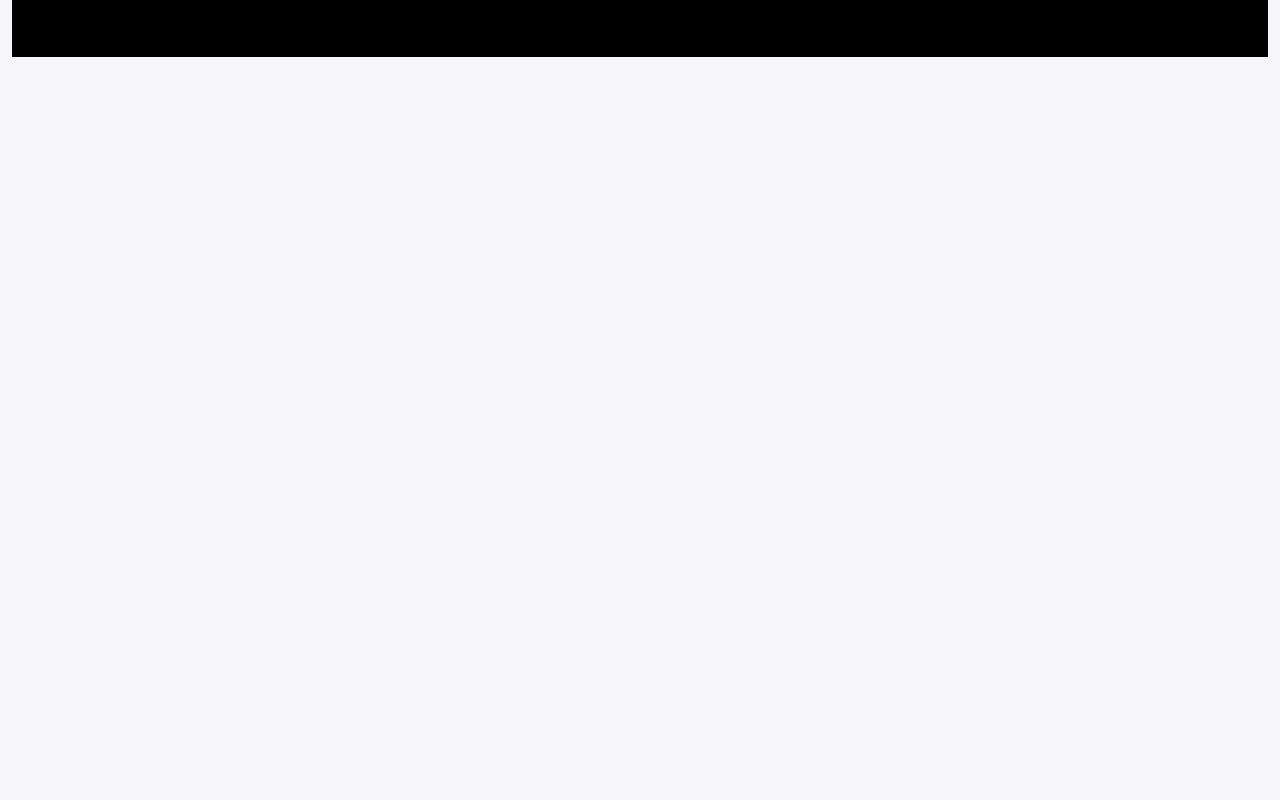
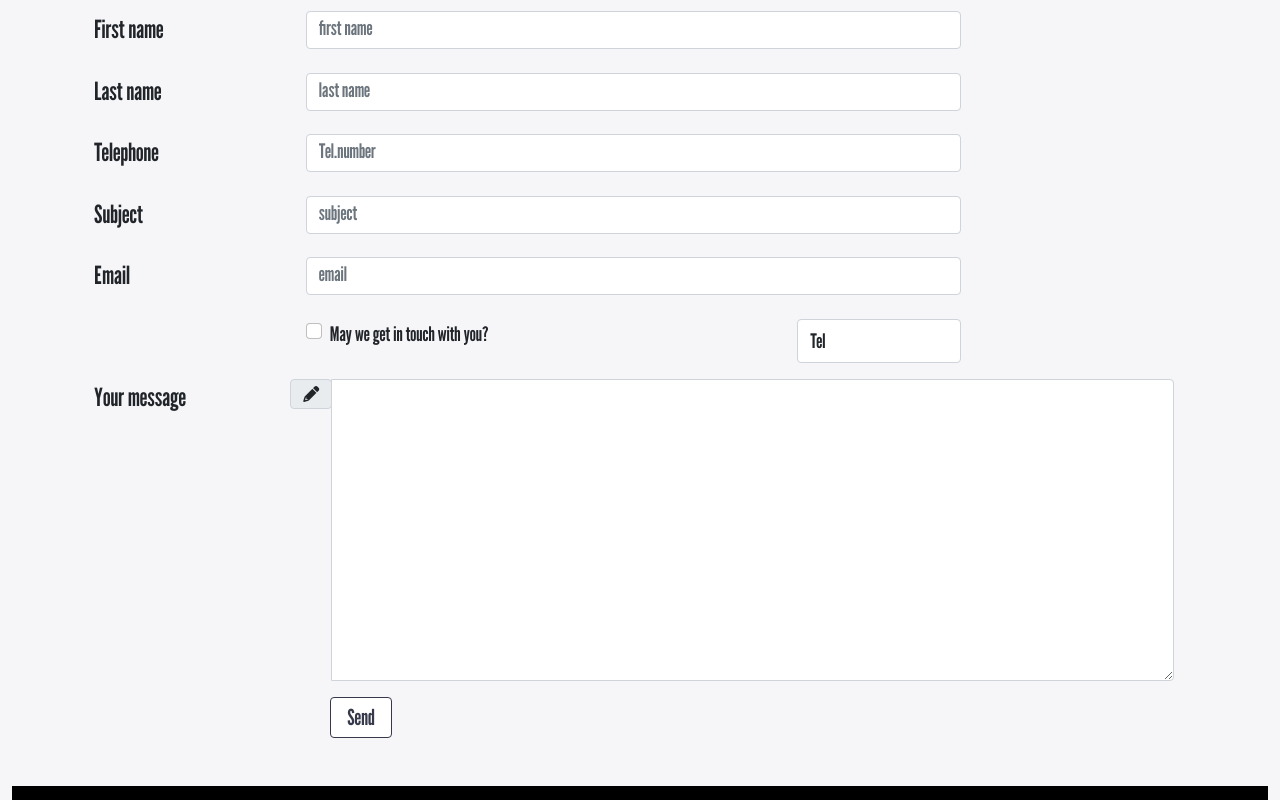
Before and after one commit to Dak2dak/new-work-react-redux-e-commerce, a React (Create React App) app: page / in a window 1280 px wide. Shown: the part 1220-2020 px from the top of the page. Before the commit the page ends 1277 px from the top, so only its background shows below. Built offline with nearby package versions, Linux system fonts and the light colour scheme.

Commit message:
done with styling contact form

```diff
--- a/package.json
+++ b/package.json
@@ -8,6 +8,7 @@
     "@testing-library/user-event": "^13.5.0",
     "bootstrap": "^5.1.3",
     "react": "^17.0.2",
+    "react-bootstrap": "^2.2.0",
     "react-dom": "^17.0.2",
     "react-redux": "^7.2.6",
     "react-router-dom": "^6.2.2",
--- a/src/App.css
+++ b/src/App.css
@@ -7,3 +7,31 @@
 body {
     background-color: #f6f6f9;
 }
+
+/* .App {
+    position: relative;
+}
+
+.fixed__button {
+    position: absolute;
+    bottom: 8%;
+    right: 5%;
+
+    width: 60px;
+    height: 60px;
+    border-radius: 50%;
+} */
+
+.fixed__button .go__back--btn {
+    width: 100%;
+    height: 100%;
+    border-radius: 50%;
+    border: none;
+    outline: none;
+    background-color: #FCA705;
+}
+
+.fixed__button .go__back--btn i {
+    font-size: 30px;
+    color: #fff;
+}
--- a/src/components/Aside.jsx
+++ b/src/components/layout/Aside.jsx
@@ -1,5 +1,5 @@
 import React from 'react';
-import './Aside.css';
+import '../layout/Aside.css';
 
 const Aside = () => {
 
--- a/src/components/NavBar.jsx
+++ b/src/components/layout/NavBar.jsx
@@ -1,5 +1,5 @@
 import React from 'react';
-import '../components/Navbar.css';
+import '../layout/Navbar.css';
 // import { Link } from 'react-router-dom';
 import 'bootstrap/dist/css/bootstrap.min.css';
 
--- /dev/null
+++ b/src/components/styles/Contact.css
@@ -0,0 +1,87 @@
+@import url('https://fonts.googleapis.com/css2?family=League+Gothic&family=Permanent+Marker&display=swap');
+
+*{
+    padding: 0;
+    margin: 0;
+    box-sizing: border-box;
+}
+
+:root {
+    --color-dark: #363949;
+}
+
+.form__view {
+    font-family: 'League Gothic', sans-serif;
+}
+
+.form__view h1 {
+    font-family: 'Permanent Marker', cursive;
+    text-align: center;
+    margin: 3rem 0;
+}
+
+.form__view h1 span {
+    color: #FCA705;
+}
+
+.form__view .contact__form .selectMe {
+    width: 5%;
+}
+
+.form__view .contact__form .mydiv {
+    width: 15%;
+    font-size: 25px;
+}
+
+.form__view .contact__form .front__div {
+    width: 60%;
+}
+
+.mb-3 {
+    display: flex;
+    gap: 3rem;
+}
+
+.contact__form .check__box {
+    display: flex;
+    justify-content: space-between;
+}
+
+.check__box label {
+    font-size: 20px;
+}
+
+.mb-3 .selectMe {
+    width: 25% !important;
+    font-size: 20px;
+}
+
+.message__box {
+    font-size: 25px;
+}
+
+.message__box .text__front--div {
+    padding-left: 2rem;
+    margin-left: 1.5rem;
+}
+
+.message__box .text__front--div .form__send--btn {
+    margin-top: 1rem;
+    margin-left: 2.5rem;
+    padding: .2rem 1rem;
+    margin-bottom: 2rem;
+    font-size: 22px;
+    color: var(--color-dark);
+    background-color: #fff;
+    border: 1px solid var(--color-dark);
+}
+
+.message__box .text__front--div .form__send--btn:hover {
+    background-color: black;
+    cursor: pointer;
+    color: #FCA705;
+}
+
+::placeholder {
+    font-size: 20px !important;
+}
--- /dev/null
+++ b/src/components/views/ContactUs.jsx
@@ -0,0 +1,92 @@
+import React from 'react';
+import '../styles/Contact.css';
+import { Form, Button } from 'react-bootstrap';
+import TextareaPage from './TextareaPage';
+
+
+
+const ContactUs = () => {
+
+    return (
+        <div className='container form__view'>
+            <h1>Contact <span>us</span></h1>
+            <Form className='contact__form'>
+                <Form.Group className="mb-3" controlId="formBasicFirstName">
+                    <div className="mydiv">
+                        <Form.Label>First name</Form.Label>
+                    </div>
+                    <div className="front__div">
+                        <Form.Control type="text" placeholder="first name" />
+                        {/* <Form.Text className="text-muted"> 10 characters maximum, please </Form.Text> */}
+                    </div>
+                </Form.Group>
+
+                <Form.Group className="mb-3" controlId="formBasicLastName">
+                    <div className="mydiv">
+                        <Form.Label>Last name</Form.Label>
+                    </div>
+                    <div className="front__div">
+                        <Form.Control type="text" placeholder="last name" />
+                        {/* <Form.Text className="text-muted"> At least 3 prints </Form.Text> */}
+                    </div>
+                </Form.Group>
+
+                <Form.Group className="mb-3" controlId="formBasicTel">
+                    <div className="mydiv">
+                        <Form.Label>Telephone</Form.Label>
+                    </div>
+                    <div className="front__div">
+                        <Form.Control type="text" placeholder="Tel.number" />
+                    </div>
+                </Form.Group>
+
+                <Form.Group className="mb-3" controlId="formBasicSubject">
+                    <div className="mydiv">
+                        <Form.Label>Subject</Form.Label>
+                    </div>
+                    <div className="front__div">
+                        <Form.Control type="text" placeholder="subject" />
+                    </div>
+                </Form.Group>
+
+                <Form.Group className="mb-3" controlId="formBasicEmail">
+                    <div className="mydiv">
+                        <Form.Label>Email</Form.Label>
+                    </div>
+                    <div className="front__div">
+                        <Form.Control type="email" placeholder="email" />
+                    </div>
+                </Form.Group>
+
+                <Form.Group className="mb-3" controlId="formBasicCheckbox">
+                    <div className="mydiv"></div>
+                    <div className="front__div check__box">
+                        <Form.Check type="checkbox" label="May we get in touch with you?" />
+                        <Form.Control
+                            as="select"
+                            className='selectMe'
+                        >
+                            <option value="Tel">Tel</option>
+                            <option value="Shirt">Shirt</option>
+                            <option value="Shoes">Shoes</option>
+                            <option value="Watch">Watch</option>
+                            <option value="Computer">Computer</option>
+                            <option value="Electronic">Electronic</option>
+                            <option value="Appliances">Appliances</option>
+                        </Form.Control>
+                    </div>
+                </Form.Group>
+
+                <Form.Group className="mb-3 message__box" controlId="formBasicMessage">
+                    <Form.Label>Your message</Form.Label>
+                    <div className="text__front--div">
+                        <TextareaPage />
+                        <Button type="submit" className='form__send--btn'>Send</Button>
+                    </div>
+                </Form.Group>
+            </Form>
+        </div>
+    )
+}
+
+export default ContactUs;
--- a/src/components/views/Home.jsx
+++ b/src/components/views/Home.jsx
@@ -2,7 +2,8 @@ import React from 'react';
 import '../styles/Home.css';
 import 'bootstrap/dist/css/bootstrap.min.css';
 import Products from './Products';
-import Aside from '../Aside';
+import Aside from '../layout/Aside';
+import ContactUs from './ContactUs';
 
 const Home = () => {
 
@@ -12,6 +13,7 @@ const Home = () => {
                 <div className="col-sm-12">
                     <Aside />
                     <Products />
+                    <ContactUs />
                 </div>
             </div>
 
--- /dev/null
+++ b/src/components/views/TextareaPage.jsx
@@ -0,0 +1,17 @@
+import React from 'react';
+
+const TextareaPage = () => {
+
+    return (
+        <div className="input-group">
+            <div className="input-group-prepend">
+                <span className="input-group-text" id="basic-addon">
+                <i className="fas fa-pencil-alt prefix"></i>
+                </span>
+            </div>
+            <textarea className="form-control" id="exampleFormControlTextarea1" rows="12" cols="150"></textarea>
+        </div>
+    )
+}
+
+export default TextareaPage;
```
Also changed, not shown: src/App.js (+6 -1 lines), src/components/layout/Aside.css (renamed from src/components/Aside.css), src/components/layout/Navbar.css (renamed from src/components/Navbar.css), 1 other file (tests, documents, lock files or other folders).
